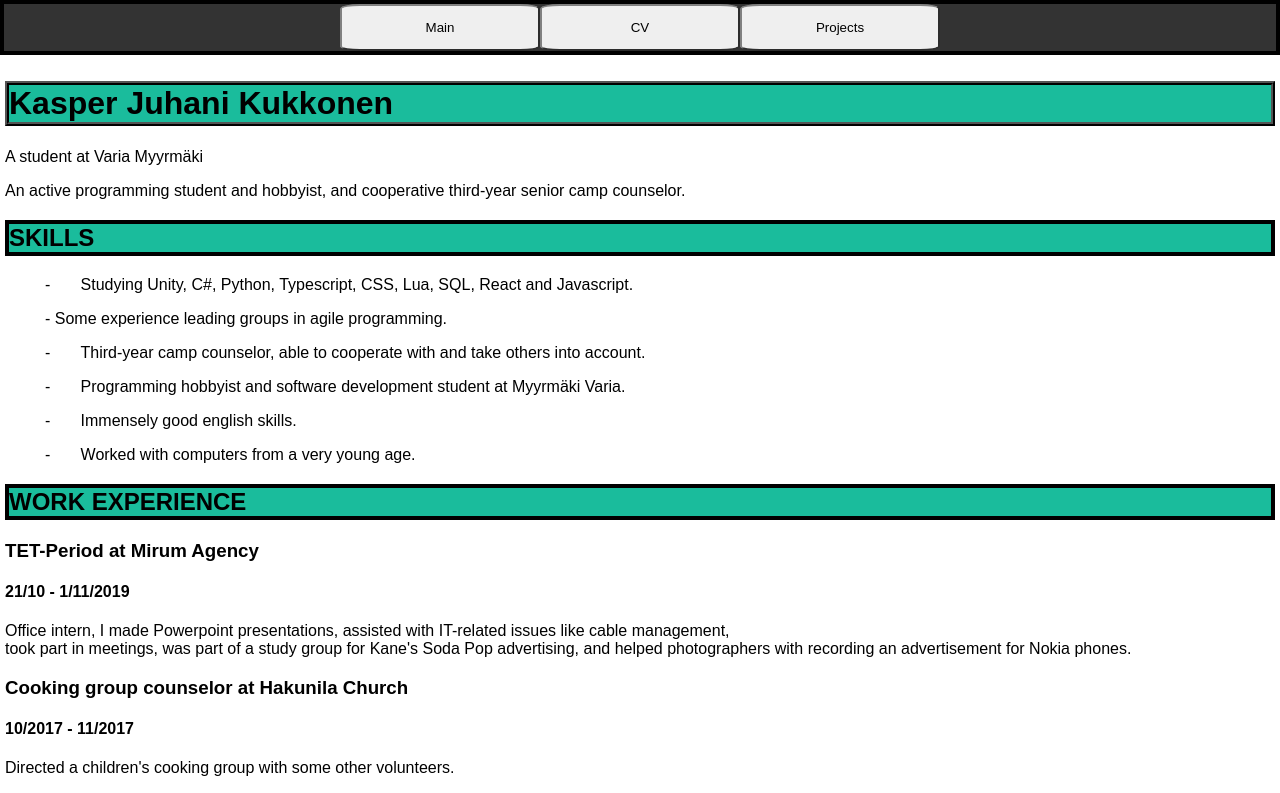
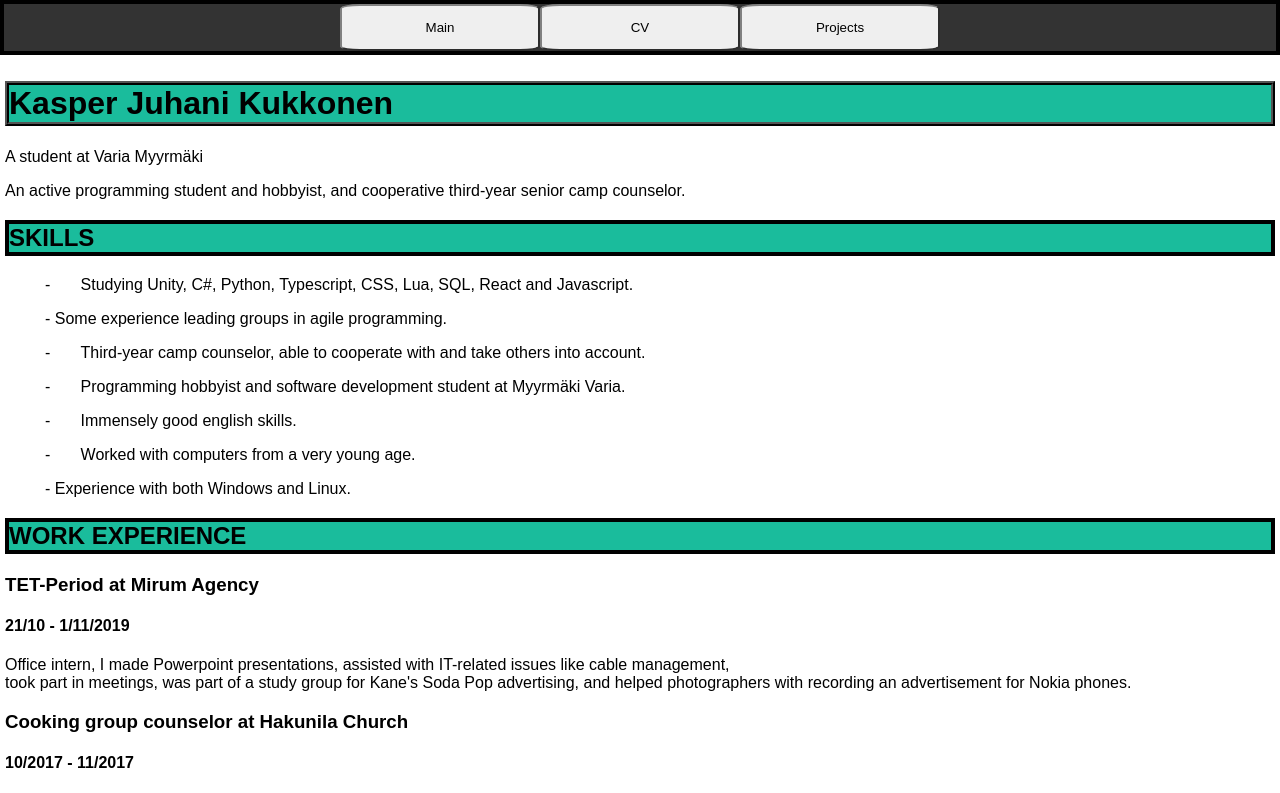
Before and after one commit to shrimptrimp/portfolio-project, a React (Create React App) app: page /cv in a window 1280 px wide. Shown: the top 793 px of the page. Built offline with nearby package versions, Linux system fonts and the light colour scheme.

Commit message:
updated CV

```diff
--- a/src/components/example/CV.tsx
+++ b/src/components/example/CV.tsx
@@ -18,6 +18,7 @@ const CV: React.FC<CVProps> = () => {
       <ul>-	Programming hobbyist and software development student at Myyrmäki Varia.</ul>
       <ul>-	Immensely good english skills.</ul>
       <ul>-	Worked with computers from a very young age.</ul>
+      <ul>- Experience with both Windows and Linux.</ul>
       <h2>WORK EXPERIENCE</h2>
       <h3>TET-Period at Mirum Agency</h3>
       <h4>21/10 - 1/11/2019</h4>
```
